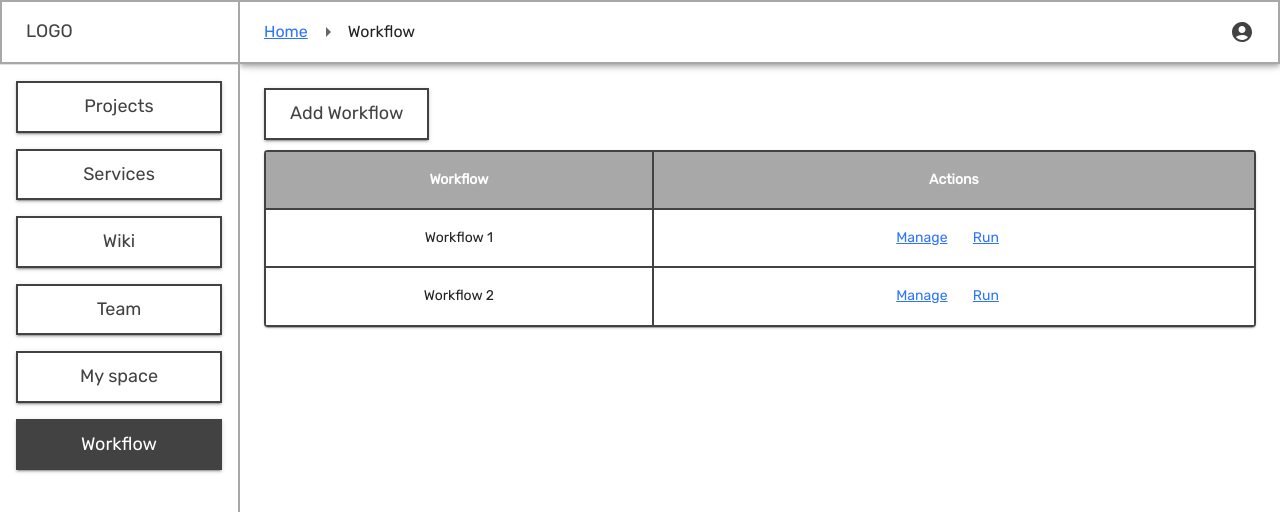
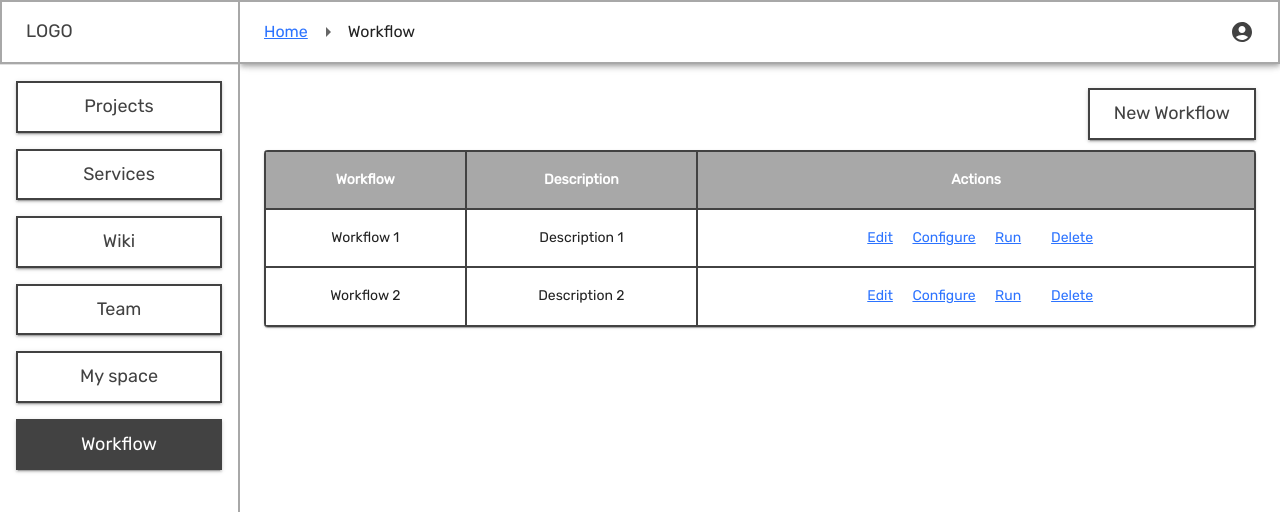
Before and after one commit to worldzhy/newbie-web, a Next.js app: page /workflow in a window 1280 px wide. Shown: the top 512 px of the page. Built offline with nearby package versions, Linux system fonts and the light colour scheme.

Commit message:
feat: workflow page update

```diff
--- a/src/components/TableCustom/index.tsx
+++ b/src/components/TableCustom/index.tsx
@@ -1,4 +1,4 @@
-import React, { type ReactElement, type FC, type ReactNode } from 'react';
+import React, { type ReactElement, type FC, type ReactNode } from "react";
 import {
   Table,
   TableBody,
@@ -9,22 +9,22 @@ import {
   Paper,
   Skeleton,
   Stack,
-} from '@mui/material';
-import styleConfig from '@/constants/styleConfig';
-import styles from './index.module.scss';
+} from "@mui/material";
+import styleConfig from "@/constants/styleConfig";
+import styles from "./index.module.scss";
 
 interface Props {
   headers: string[];
+  isLastColActions: boolean;
   rows: Array<Record<string, any>>;
-  isLastColActions: boolean;
-  children?: ReactNode;
+  children?: (key: number) => ReactNode;
 }
 
 const TableCustom: FC<Props> = ({
+  rows,
   headers,
-  rows,
+  children,
   isLastColActions,
-  children,
 }): ReactElement => {
   const skeleton = (
     <Stack direction="column" spacing={1} className={styles.skeleton}>
@@ -41,13 +41,13 @@ const TableCustom: FC<Props> = ({
           <TableRow
             sx={{
               backgroundColor: `${styleConfig.color.primaryGrayColor}`,
-              '& td, & th': {
+              "& td, & th": {
                 border: `2px solid ${styleConfig.color.primaryBlackColor}`,
               },
-              '& th': {
+              "& th": {
                 color: `${styleConfig.color.primaryWhiteColor}`,
-                fontSize: '14px',
-                fontWeight: '700',
+                fontSize: "14px",
+                fontWeight: "700",
               },
             }}
           >
@@ -59,17 +59,17 @@ const TableCustom: FC<Props> = ({
           </TableRow>
         </TableHead>
         <TableBody>
-          {rows.map((row, key) => (
+          {rows.map((row, rowKey) => (
             <TableRow
-              key={key}
+              key={rowKey}
               sx={{
-                '& td, & th': {
+                "& td, & th": {
                   border: `2px solid ${styleConfig.color.primaryBlackColor}`,
                 },
-                '& th': {
+                "& th": {
                   color: `${styleConfig.color.primaryGrayColor}`,
-                  fontSize: '14px',
-                  fontWeight: '400',
+                  fontSize: "14px",
+                  fontWeight: "400",
                 },
               }}
             >
@@ -77,7 +77,7 @@ const TableCustom: FC<Props> = ({
                 if (isLastColActions && Object.keys(row).length - 1 === key) {
                   return (
                     <TableCell key={key} align="center">
-                      {children}
+                      {children && children(rowKey)}
                     </TableCell>
                   );
                 }
--- a/src/pages/workflow/index.module.scss
+++ b/src/pages/workflow/index.module.scss
@@ -6,3 +6,9 @@
   padding: 8px 24px;
   border: 2px solid var(--primary-black-color);
 }
+
+.addContainer {
+  display: flex;
+  margin-bottom: 10px;
+  justify-content: end;
+}
--- a/src/pages/workflow/index.tsx
+++ b/src/pages/workflow/index.tsx
@@ -1,27 +1,27 @@
-import { type ReactElement, useState } from 'react';
-import AddModal from '@/widgets/workflow/AddModal';
-import ButtonCustom from '@/components/ButtonCustom';
-import WorkflowTable from '@/widgets/workflow/WorkflowTable';
-import LayoutDashboard from '@/widgets/layout/LayoutDashboard';
+import { ReactElement, useState } from "react";
+import EditModal from "@/widgets/workflow/EditModal";
+import ButtonCustom from "@/components/ButtonCustom";
+import WorkflowTable from "@/widgets/workflow/WorkflowTable";
+import LayoutDashboard from "@/widgets/layout/LayoutDashboard";
+
+import styles from "./index.module.scss";
 
 const Page = (): ReactElement => {
   const [open, setOpen] = useState(false);
 
   return (
     <>
-      <div style={{ marginBottom: 10 }}>
+      <div className={styles.addContainer}>
         <ButtonCustom
           size="small"
           customColor="light"
-          onClick={() => {
-            setOpen(true);
-          }}
+          onClick={() => setOpen(true)}
         >
-          Add Workflow
+          New Workflow
         </ButtonCustom>
       </div>
       <WorkflowTable />
-      <AddModal open={open} setOpen={setOpen} />
+      <EditModal open={open} setOpen={setOpen} />
     </>
   );
 };
--- a/src/widgets/workflow/AddModal/index.tsx
+++ /dev/null
@@ -1,64 +0,0 @@
-import { type FC, useState } from 'react';
-import { ModalStyle } from '@/constants/styleConfig';
-import { Box, FormControl, Input, InputLabel, Modal } from '@mui/material';
-import CloseIcon from '@mui/icons-material/Close';
-import ButtonCustom from '@/components/ButtonCustom';
-
-import styles from './index.module.scss';
-
-interface IProps {
-  open: boolean;
-  setOpen: (open: boolean) => void;
-}
-
-const AddModal: FC<IProps> = ({ open, setOpen }) => {
-  const [name, setName] = useState('');
-
-  const handleAdd = (): void => {
-    // TODO: handle add
-    console.log(name, '----> name');
-    setName('');
-    setOpen(false);
-  };
-
-  return (
-    <Modal
-      open={open}
-      onClose={() => {
-        setOpen(false);
-      }}
-    >
-      <Box sx={ModalStyle}>
-        <div className={styles.container}>
-          <CloseIcon
-            className={styles.close}
-            onClick={() => {
-              setOpen(false);
-            }}
-          />
-          <h3 style={{ marginBottom: 20 }}>Add Workflow</h3>
-          <FormControl>
-            <InputLabel htmlFor="workflowName">Name</InputLabel>
-            <Input
-              id="workflowName"
-              value={name}
-              onChange={(e) => {
-                setName(e.target.value);
-              }}
-            />
-          </FormControl>
-          <ButtonCustom
-            size="small"
-            customColor="light"
-            className={styles.submit}
-            onClick={handleAdd}
-          >
-            Add
-          </ButtonCustom>
-        </div>
-      </Box>
-    </Modal>
-  );
-};
-
-export default AddModal;
--- /dev/null
+++ b/src/widgets/workflow/EditModal/index.tsx
@@ -0,0 +1,77 @@
+import { FC, useState, useEffect } from "react";
+import { ModalStyle } from "@/constants/styleConfig";
+import { Box, FormControl, Input, InputLabel, Modal } from "@mui/material";
+import CloseIcon from "@mui/icons-material/Close";
+import ButtonCustom from "@/components/ButtonCustom";
+
+import styles from "./index.module.scss";
+
+interface IProps {
+  open: boolean;
+  values?: Record<string, string>;
+  setOpen: (open: boolean) => void;
+}
+
+const EditModal: FC<IProps> = ({
+  open,
+  setOpen,
+  values = { id: undefined, name: "", desc: "" },
+}) => {
+  const { id, name: initName, desc: initDesc } = values;
+  const [name, setName] = useState("");
+  const [desc, setDesc] = useState("");
+
+  const handleUpdate = (): void => {
+    console.log(name, desc, "----> name desc");
+    if (id) {
+      // TODO: do update
+    } else {
+      // TODO: do add
+    }
+    setName("");
+    setDesc("");
+    setOpen(false);
+  };
+
+  useEffect(() => {
+    setName(initName);
+    setDesc(initDesc);
+  }, [initName, initDesc]);
+
+  return (
+    <Modal open={open} onClose={() => setOpen(false)}>
+      <Box sx={ModalStyle}>
+        <div className={styles.container}>
+          <CloseIcon className={styles.close} onClick={() => setOpen(false)} />
+          <h3 style={{ marginBottom: 30 }}>{!id ? "Add" : "Edit"} Workflow</h3>
+          <FormControl style={{ marginBottom: 30 }}>
+            <InputLabel htmlFor="workflowName">Name</InputLabel>
+            <Input
+              id="workflowName"
+              value={name}
+              onChange={(e) => setName(e.target.value)}
+            />
+          </FormControl>
+          <FormControl style={{ marginBottom: 20 }}>
+            <InputLabel htmlFor="workflowDesc">Description</InputLabel>
+            <Input
+              id="workflowDesc"
+              value={desc}
+              onChange={(e) => setDesc(e.target.value)}
+            />
+          </FormControl>
+          <ButtonCustom
+            size="small"
+            customColor="light"
+            className={styles.submit}
+            onClick={handleUpdate}
+          >
+            {!id ? "Add" : "Update"}
+          </ButtonCustom>
+        </div>
+      </Box>
+    </Modal>
+  );
+};
+
+export default EditModal;
--- /dev/null
+++ b/src/widgets/workflow/WorkflowTable/index.module.scss
@@ -0,0 +1,20 @@
+.container {
+  width: 512px;
+  display: flex;
+  flex-direction: column;
+  padding: 32px;
+  background-color: white;
+}
+
+.close {
+  position: absolute;
+  top: 6px;
+  right: 6px;
+  opacity: 0.5;
+  cursor: pointer;
+}
+
+.submit {
+  width: 100px;
+  margin-top: 20px;
+}
--- a/src/widgets/workflow/WorkflowTable/index.tsx
+++ b/src/widgets/workflow/WorkflowTable/index.tsx
@@ -1,54 +1,113 @@
-import { type ReactElement } from 'react';
-import { useRouter } from 'next/router';
-import TableCustom from '@/components/TableCustom';
-import ButtonCustom from '@/components/ButtonCustom';
+import { FC, useState } from "react";
+import { useRouter } from "next/router";
+import { Box, Modal } from "@mui/material";
+import { ModalStyle } from "@/constants/styleConfig";
+import EditModal from "../EditModal";
+import CloseIcon from "@mui/icons-material/Close";
+import TableCustom from "@/components/TableCustom";
+import ButtonCustom from "@/components/ButtonCustom";
 
-const headers = ['Workflow', 'Actions'];
+import styles from "./index.module.scss";
 
+const headers = ["Workflow", "Description", "Actions"];
+
+// TODO: remove mock data
 const rows = [
-  { Workflow: 'Workflow 1', Actions: [] },
-  { Workflow: 'Workflow 2', Actions: [] },
+  { id: 1, name: "Workflow 1", desc: "Description 1", Actions: [] },
+  { id: 2, name: "Workflow 2", desc: "Description 2", Actions: [] },
 ];
 
-const Table = (): ReactElement => {
+const Table: FC = () => {
   const router = useRouter();
+  const [open, setOpen] = useState(false);
+  const [openDelete, setOpenDelete] = useState(false);
+  const [values, setValues] = useState<any>();
 
-  const actionsRender = (
+  const actionsRender = (index: number) => (
     <>
       <ButtonCustom
         customColor="link"
         size="small"
-        onClick={() =>
-          router.push({
-            pathname: '/workflow/manage',
-            query: { id: '1' },
-          })
-        }
+        onClick={() => {
+          setValues(rows[index]);
+          setOpen(true);
+        }}
       >
-        Manage
+        Edit
       </ButtonCustom>
       <ButtonCustom
         customColor="link"
         size="small"
         onClick={() =>
           router.push({
-            pathname: '/workflow/run',
-            query: { id: '1' },
+            pathname: "/workflow/manage",
+            query: { id: "1" },
+          })
+        }
+      >
+        Configure
+      </ButtonCustom>
+      <ButtonCustom
+        customColor="link"
+        size="small"
+        onClick={() =>
+          router.push({
+            pathname: "/workflow/run",
+            query: { id: "1" },
           })
         }
       >
         Run
       </ButtonCustom>
+      <ButtonCustom
+        customColor="link"
+        size="small"
+        onClick={() => {
+          setValues(rows[index]);
+          setOpenDelete(true);
+        }}
+      >
+        Delete
+      </ButtonCustom>
     </>
   );
+  const handleDelete = () => {
+    // TODO: handle delete
+  };
 
   return (
-    <TableCustom
-      rows={rows}
-      headers={headers}
-      isLastColActions={true}
-      children={actionsRender}
-    />
+    <>
+      <TableCustom
+        rows={rows.map(({ id, ...rest }) => rest)}
+        headers={headers}
+        isLastColActions={true}
+        children={actionsRender}
+      />
+      <EditModal open={open} setOpen={setOpen} values={values} />
+      <Modal open={openDelete} onClose={() => setOpenDelete(false)}>
+        <Box sx={ModalStyle}>
+          <div className={styles.container}>
+            <CloseIcon
+              className={styles.close}
+              onClick={() => {
+                setOpenDelete(false);
+              }}
+            />
+            <h3 style={{ marginBottom: 30 }}>
+              Are you sure you want to delete {values?.name}
+            </h3>
+            <ButtonCustom
+              size="small"
+              customColor="light"
+              className={styles.submit}
+              onClick={handleDelete}
+            >
+              Delete
+            </ButtonCustom>
+          </div>
+        </Box>
+      </Modal>
+    </>
   );
 };
 
```
Also changed, not shown: src/pages/workflow/manage.tsx (+8 -6 lines), src/widgets/workflow/EditModal/index.module.scss (renamed from src/widgets/workflow/AddModal/index.module.scss).
